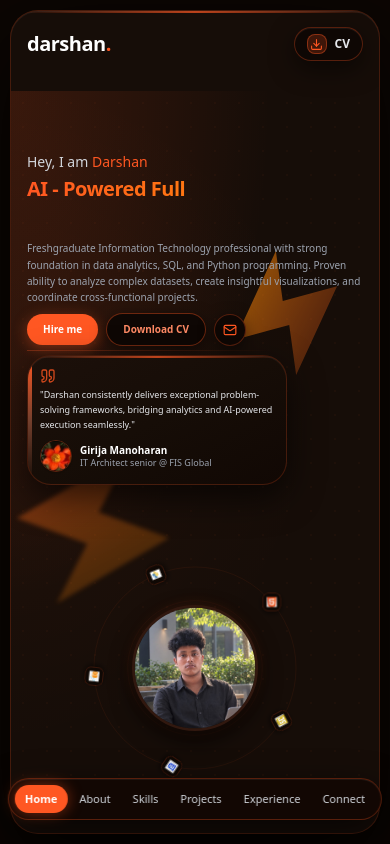
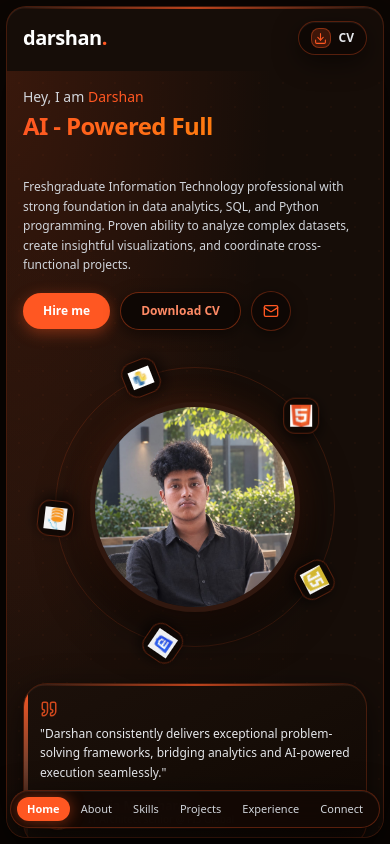
Before and after one commit to Darshan-U-18/Darshan-Portfolio, a React (Vite) app: page / in a window 390 px wide. Built offline with nearby package versions, Linux system fonts and the light colour scheme.

Commit message:
Fix mobile and tablet responsiveness, enlarge profile picture, and enhance touch navigation

```diff
--- a/src/App.jsx
+++ b/src/App.jsx
@@ -45,16 +45,16 @@ export default function App() {
   };
 
   return (
-    <div className="h-dvh w-full bg-[#0c0603] p-2.5 text-white selection:bg-[#FF5722] selection:text-white sm:p-5 overflow-hidden">
-      <div className="relative h-full w-full overflow-hidden rounded-[28px] sm:rounded-[32px] border border-[#FF5722]/20 bg-[#160d08] shadow-[0_30px_90px_rgba(0,0,0,0.8),inset_0_1px_0_rgba(255,255,255,0.06)]">
+    <div className="h-dvh w-full bg-[#0c0603] p-1.5 sm:p-3 md:p-5 text-white selection:bg-[#FF5722] selection:text-white overflow-hidden">
+      <div className="relative h-full w-full overflow-hidden rounded-[20px] sm:rounded-[28px] md:rounded-[32px] border border-[#FF5722]/20 bg-[#160d08] shadow-[0_30px_90px_rgba(0,0,0,0.8),inset_0_1px_0_rgba(255,255,255,0.06)]">
         {/* Top Laser Accent on App Shell */}
         <div className="absolute top-0 left-0 right-0 h-[2px] bg-gradient-to-r from-transparent via-[#FF5722]/70 to-transparent pointer-events-none z-50" />
 
         <Navbar activeTab={activeTab} setActiveTab={setActiveTab} />
 
-        <div className="h-full w-full pb-6 pt-20 sm:pt-24">
+        <div className="h-full w-full pb-0 pt-16 sm:pt-20 md:pt-24">
           <Suspense fallback={<div className="flex h-full items-center justify-center font-mono text-xs uppercase tracking-widest text-[#FF5722]">Synchronizing view...</div>}>
-            <div key={activeTab} className={`h-full w-full animate-fadeIn hide-scrollbar ${activeTab === 'home' ? 'overflow-hidden' : 'overflow-y-auto'}`}>
+            <div key={activeTab} className={`h-full w-full animate-fadeIn hide-scrollbar overflow-y-auto ${activeTab === 'home' ? 'lg:overflow-hidden' : ''}`}>
               {renderCurrentView()}
             </div>
           </Suspense>
--- a/src/components/Hero.jsx
+++ b/src/components/Hero.jsx
@@ -44,7 +44,7 @@ export default function Hero({ setActiveTab }) {
   const resumeUrl = `${import.meta.env.BASE_URL}Darshan_U_Resume.pdf`;
 
   return (
-    <div className="relative flex h-full w-full flex-col lg:flex-row items-center justify-center bg-[#160d08] px-4 py-4 lg:px-20 overflow-hidden">
+    <div className="relative flex min-h-full w-full flex-col lg:flex-row items-center justify-center bg-[#160d08] px-4 sm:px-8 lg:px-16 py-4 sm:py-6 lg:py-4 pb-28 sm:pb-32 lg:pb-6 overflow-x-hidden">
 
       {/* Ambient Dot Matrix Background (Matching About & Projects) */}
       <div className="absolute inset-0 bg-[radial-gradient(rgba(255,87,34,0.06)_1px,transparent_1px)] [background-size:24px_24px] pointer-events-none opacity-60" />
@@ -54,7 +54,7 @@ export default function Hero({ setActiveTab }) {
       <div className="absolute bottom-0 right-0 w-[800px] h-[800px] bg-[radial-gradient(circle_at_center,rgba(255,100,50,0.05),transparent_60%)] rounded-full pointer-events-none" />
 
       {/* Decorative Thunder Spikes */}
-      <div className="absolute left-[-5%] top-[40%] text-[#FF5722]/80 opacity-60 pointer-events-none rotate-[20deg] scale-100 lg:scale-150 blur-[2px]">
+      <div className="absolute left-[-5%] top-[40%] text-[#FF5722]/80 opacity-40 sm:opacity-60 pointer-events-none rotate-[20deg] scale-100 lg:scale-150 blur-[2px] hidden sm:block">
         <svg width="200" height="300" viewBox="0 0 24 24" fill="url(#grad1)" stroke="none">
           <defs>
             <linearGradient id="grad1" x1="0%" y1="0%" x2="100%" y2="100%">
@@ -66,7 +66,7 @@ export default function Hero({ setActiveTab }) {
         </svg>
       </div>
 
-      <div className="absolute right-[-2%] top-[10%] text-[#FF5722]/80 opacity-80 pointer-events-none rotate-[-15deg] scale-75 lg:scale-125">
+      <div className="absolute right-[-2%] top-[10%] text-[#FF5722]/80 opacity-60 sm:opacity-80 pointer-events-none rotate-[-15deg] scale-75 lg:scale-125 hidden sm:block">
         <svg width="200" height="300" viewBox="0 0 24 24" fill="url(#grad2)" stroke="none">
           <defs>
             <linearGradient id="grad2" x1="0%" y1="0%" x2="100%" y2="100%">
@@ -78,29 +78,29 @@ export default function Hero({ setActiveTab }) {
         </svg>
       </div>
 
-      <div className="z-10 mx-auto grid w-full max-w-[1200px] grid-cols-1 items-center gap-2 lg:gap-8 lg:grid-cols-2 relative h-full">
+      <div className="z-10 mx-auto grid w-full max-w-[1200px] grid-cols-1 items-center gap-6 sm:gap-8 md:grid-cols-2 relative h-full">
 
         {/* Left Column: Text & Actions */}
-        <div className="space-y-1 sm:space-y-2 lg:space-y-3 z-20 flex flex-col justify-center">
+        <div className="space-y-3 sm:space-y-4 lg:space-y-4 z-20 flex flex-col justify-center text-left">
           <div>
             <h2 className="text-sm sm:text-base lg:text-lg text-gray-300 font-medium mb-1">
               Hey, I am <span className="text-[#FF5722]">{siteConfig.name.split(' ')[0]}</span>
             </h2>
-            <h1 className="text-xl sm:text-2xl lg:text-4xl xl:text-5xl font-bold tracking-tight mb-1 lg:mb-2 h-[60px] sm:h-[70px] lg:h-[96px] xl:h-[120px] flex items-start bg-gradient-to-r from-[#FF5722] to-[#ff9800] bg-clip-text text-transparent">
+            <h1 className="text-2xl sm:text-3xl md:text-3xl lg:text-4xl xl:text-5xl font-bold tracking-tight mb-2 min-h-[58px] sm:min-h-[68px] md:min-h-[76px] lg:min-h-[96px] flex items-start bg-gradient-to-r from-[#FF5722] to-[#ff9800] bg-clip-text text-transparent">
               <span className="typing-cursor leading-tight">
                 {currentText || '\u00A0'}
               </span>
             </h1>
-            <p className="text-gray-400 text-[10px] sm:text-xs lg:text-sm max-w-sm leading-relaxed">
+            <p className="text-gray-300 text-xs sm:text-sm lg:text-sm max-w-lg leading-relaxed">
               {siteConfig.description}
             </p>
           </div>
 
           {/* Action Buttons */}
-          <div className="flex items-center gap-2 lg:gap-4 pt-1 mb-1">
+          <div className="flex flex-wrap items-center gap-2.5 sm:gap-3 lg:gap-4 pt-1 mb-1">
             <button
               onClick={() => setActiveTab('connect')}
-              className="bg-[#FF5722] hover:bg-[#E64A19] text-white font-semibold px-4 py-2 lg:px-6 lg:py-2.5 rounded-full transition-all duration-300 flex items-center gap-2 text-[10px] lg:text-xs shadow-[0_4px_15px_rgba(255,87,34,0.4)]"
+              className="bg-[#FF5722] hover:bg-[#E64A19] active:scale-95 text-white font-semibold px-5 py-2.5 sm:px-6 sm:py-2.5 rounded-full transition-all duration-300 flex items-center gap-2 text-xs sm:text-xs lg:text-sm shadow-[0_4px_15px_rgba(255,87,34,0.4)]"
             >
               Hire me
             </button>
@@ -109,94 +109,107 @@ export default function Hero({ setActiveTab }) {
               download="Darshan_U_Resume.pdf"
               target="_blank"
               rel="noopener noreferrer"
-              className="bg-[#0e0704] border border-[#FF5722]/40 text-[#FF8A65] hover:text-white hover:bg-[#FF5722]/15 hover:border-[#FF5722] font-semibold px-4 py-2 lg:px-6 lg:py-2.5 rounded-full transition-all duration-300 flex items-center gap-2 text-[10px] lg:text-xs shadow-[0_4px_15px_rgba(0,0,0,0.5)]"
+              className="bg-[#0e0704] border border-[#FF5722]/40 text-[#FF8A65] hover:text-white hover:bg-[#FF5722]/15 hover:border-[#FF5722] active:scale-95 font-semibold px-5 py-2.5 sm:px-6 sm:py-2.5 rounded-full transition-all duration-300 flex items-center gap-2 text-xs sm:text-xs lg:text-sm shadow-[0_4px_15px_rgba(0,0,0,0.5)]"
             >
               Download CV
             </a>
             <button
               onClick={() => setActiveTab('connect')}
-              className="w-8 h-8 lg:w-10 lg:h-10 bg-[#0e0704] border border-[#FF5722]/30 hover:border-[#FF5722] hover:bg-[#FF5722]/15 rounded-full flex items-center justify-center text-[#FF5722] transition-all duration-300 shadow-[0_4px_15px_rgba(0,0,0,0.5)]"
+              className="w-10 h-10 bg-[#0e0704] border border-[#FF5722]/30 hover:border-[#FF5722] hover:bg-[#FF5722]/15 active:scale-95 rounded-full flex items-center justify-center text-[#FF5722] transition-all duration-300 shadow-[0_4px_15px_rgba(0,0,0,0.5)]"
               title="Direct Message"
             >
-              <Mail size={14} className="lg:scale-110" />
+              <Mail size={16} />
             </button>
           </div>
 
-          <div className="w-full max-w-[250px] lg:max-w-sm h-px bg-gradient-to-r from-[#FF5722]/30 to-transparent my-1 sm:my-2" />
+          <div className="w-full max-w-md h-px bg-gradient-to-r from-[#FF5722]/30 to-transparent my-1 sm:my-2 hidden md:block" />
 
-          {/* Obsidian Carbon Quote Box (Matching About & Projects theme) */}
-          <div className="group relative overflow-hidden rounded-[24px] border border-[#FF5722]/20 bg-gradient-to-br from-[#1c100a] via-[#160d07] to-[#110804] p-3 sm:p-4 lg:p-5 max-w-[260px] sm:max-w-[280px] lg:max-w-sm shadow-[0_12px_35px_rgba(0,0,0,0.65),inset_0_1px_0_rgba(255,255,255,0.05)] transition-all duration-300 hover:border-[#FF5722]/60 hover:-translate-y-0.5">
+          {/* Obsidian Carbon Quote Box (Shown on tablet & desktop in left column) */}
+          <div className="hidden md:block group relative overflow-hidden rounded-[24px] border border-[#FF5722]/20 bg-gradient-to-br from-[#1c100a] via-[#160d07] to-[#110804] p-4 sm:p-5 max-w-md shadow-[0_12px_35px_rgba(0,0,0,0.65),inset_0_1px_0_rgba(255,255,255,0.05)] transition-all duration-300 hover:border-[#FF5722]/60 hover:-translate-y-0.5">
             {/* Top Laser Accent */}
             <div className="absolute top-0 left-0 right-0 h-[2px] bg-gradient-to-r from-transparent via-[#FF5722]/70 to-transparent group-hover:via-[#FF5722] transition-all" />
 
             {/* Left Rail */}
             <div className="absolute left-0 top-0 bottom-0 w-1 bg-gradient-to-b from-[#FF5722] via-[#FF8A65]/40 to-transparent" />
 
-            <Quote size={16} className="text-[#FF5722] mb-1 opacity-80" />
-            <p className="text-gray-200 text-[9px] lg:text-xs leading-relaxed mb-2">
+            <Quote size={18} className="text-[#FF5722] mb-1.5 opacity-80" />
+            <p className="text-gray-200 text-xs sm:text-xs lg:text-sm leading-relaxed mb-3">
               "Darshan consistently delivers exceptional problem-solving frameworks, bridging analytics and AI-powered execution seamlessly."
             </p>
-            <div className="flex items-center gap-2 lg:gap-3">
-              <div className="w-8 h-8 lg:w-10 lg:h-10 rounded-full overflow-hidden border border-[#FF5722]/30 shadow-sm shrink-0">
+            <div className="flex items-center gap-3">
+              <div className="w-9 h-9 sm:w-10 sm:h-10 rounded-full overflow-hidden border border-[#FF5722]/30 shadow-sm shrink-0">
                 <img src={girijaProfile} alt="Girija" className="w-full h-full object-cover" />
               </div>
               <div>
-                <h4 className="text-[10px] lg:text-xs font-bold text-white leading-tight">Girija Manoharan</h4>
-                <p className="text-[9px] lg:text-[10px] text-gray-400 leading-tight">IT Architect senior @ FIS Global</p>
+                <h4 className="text-xs sm:text-sm font-bold text-white leading-tight">Girija Manoharan</h4>
+                <p className="text-[10px] sm:text-xs text-gray-400 leading-tight">IT Architect senior @ FIS Global</p>
               </div>
             </div>
           </div>
         </div>
 
-        {/* Right Column: Character & Floating Tech */}
-        <div className="relative flex justify-center items-center h-[160px] sm:h-[220px] lg:h-[400px] z-10 scale-[0.45] sm:scale-[0.6] lg:scale-95 origin-center lg:origin-right mt-1 lg:mt-0">
+        {/* Right Column: Character & Floating Tech & Mobile Quote Box */}
+        <div className="flex flex-col items-center justify-center w-full z-10">
+          <div
+            className="relative flex justify-center items-center my-3 sm:my-4 md:my-0"
+            style={{ width: 'var(--orbit-size)', height: 'var(--orbit-size)', minHeight: 'var(--orbit-size)' }}
+          >
 
             {/* Orbit Rings */}
-          <div className="absolute w-[450px] h-[450px] border border-[#FF5722]/15 rounded-full pointer-events-none" />
-          <div className="absolute w-[300px] h-[300px] border border-[#FF5722]/10 rounded-full pointer-events-none" />
+            <div
+              className="absolute border border-[#FF5722]/15 rounded-full pointer-events-none"
+              style={{ width: 'var(--orbit-size)', height: 'var(--orbit-size)' }}
+            />
+            <div
+              className="absolute border border-[#FF5722]/10 rounded-full pointer-events-none"
+              style={{ width: 'calc(var(--orbit-size) * 0.74)', height: 'calc(var(--orbit-size) * 0.74)' }}
+            />
 
             {/* Rotating Tech Badges */}
-          <div className="absolute w-[450px] h-[450px] rounded-full animate-[spin_40s_linear_infinite] pointer-events-none z-30">
+            <div
+              className="absolute rounded-full animate-[spin_40s_linear_infinite] pointer-events-none z-30"
+              style={{ width: 'var(--orbit-size)', height: 'var(--orbit-size)' }}
+            >
 
               {/* 1. HTML (0deg) */}
-            <div className="absolute inset-0 flex items-center justify-center origin-center" style={{ transform: 'rotate(0deg) translate(0, -225px)' }}>
-              <div className="w-10 h-10 lg:w-12 lg:h-12 bg-[#0e0704]/90 rounded-xl p-2 shadow-[0_4px_15px_rgba(0,0,0,0.7)] border border-[#FF5722]/30 flex items-center justify-center animate-[spin_40s_linear_infinite_reverse]" style={{ transform: 'rotate(0deg)' }}>
+              <div className="absolute inset-0 flex items-center justify-center origin-center" style={{ transform: 'rotate(0deg) translateY(calc(-1 * var(--orbit-radius)))' }}>
+                <div className="w-9 h-9 sm:w-10 sm:h-10 md:w-11 md:h-11 lg:w-12 lg:h-12 bg-[#0e0704]/90 rounded-xl p-1.5 sm:p-2 shadow-[0_4px_15px_rgba(0,0,0,0.7)] border border-[#FF5722]/30 flex items-center justify-center animate-[spin_40s_linear_infinite_reverse]" style={{ transform: 'rotate(0deg)' }}>
                   <img src={htmlLogo} alt="HTML" className="w-full h-full object-contain pointer-events-none" />
                 </div>
               </div>
 
               {/* 2. JS (72deg) */}
-            <div className="absolute inset-0 flex items-center justify-center origin-center" style={{ transform: 'rotate(72deg) translate(0, -225px)' }}>
-              <div className="w-10 h-10 lg:w-12 lg:h-12 bg-[#0e0704]/90 rounded-xl p-2 shadow-[0_4px_15px_rgba(0,0,0,0.7)] border border-[#FF5722]/30 flex items-center justify-center animate-[spin_40s_linear_infinite_reverse]" style={{ transform: 'rotate(-72deg)' }}>
+              <div className="absolute inset-0 flex items-center justify-center origin-center" style={{ transform: 'rotate(72deg) translateY(calc(-1 * var(--orbit-radius)))' }}>
+                <div className="w-9 h-9 sm:w-10 sm:h-10 md:w-11 md:h-11 lg:w-12 lg:h-12 bg-[#0e0704]/90 rounded-xl p-1.5 sm:p-2 shadow-[0_4px_15px_rgba(0,0,0,0.7)] border border-[#FF5722]/30 flex items-center justify-center animate-[spin_40s_linear_infinite_reverse]" style={{ transform: 'rotate(-72deg)' }}>
                   <img src={jsLogo} alt="JS" className="w-full h-full object-contain pointer-events-none" />
                 </div>
               </div>
 
               {/* 3. CSS (144deg) */}
-            <div className="absolute inset-0 flex items-center justify-center origin-center" style={{ transform: 'rotate(144deg) translate(0, -225px)' }}>
-              <div className="w-10 h-10 lg:w-12 lg:h-12 bg-[#0e0704]/90 rounded-xl p-2 shadow-[0_4px_15px_rgba(0,0,0,0.7)] border border-[#FF5722]/30 flex items-center justify-center animate-[spin_40s_linear_infinite_reverse]" style={{ transform: 'rotate(-144deg)' }}>
+              <div className="absolute inset-0 flex items-center justify-center origin-center" style={{ transform: 'rotate(144deg) translateY(calc(-1 * var(--orbit-radius)))' }}>
+                <div className="w-9 h-9 sm:w-10 sm:h-10 md:w-11 md:h-11 lg:w-12 lg:h-12 bg-[#0e0704]/90 rounded-xl p-1.5 sm:p-2 shadow-[0_4px_15px_rgba(0,0,0,0.7)] border border-[#FF5722]/30 flex items-center justify-center animate-[spin_40s_linear_infinite_reverse]" style={{ transform: 'rotate(-144deg)' }}>
                   <img src={cssLogo} alt="CSS" className="w-full h-full object-contain pointer-events-none" />
                 </div>
               </div>
 
               {/* 4. MySQL (216deg) */}
-            <div className="absolute inset-0 flex items-center justify-center origin-center" style={{ transform: 'rotate(216deg) translate(0, -225px)' }}>
-              <div className="w-10 h-10 lg:w-12 lg:h-12 bg-[#0e0704]/90 rounded-xl p-2 shadow-[0_4px_15px_rgba(0,0,0,0.7)] border border-[#FF5722]/30 flex items-center justify-center animate-[spin_40s_linear_infinite_reverse]" style={{ transform: 'rotate(-216deg)' }}>
+              <div className="absolute inset-0 flex items-center justify-center origin-center" style={{ transform: 'rotate(216deg) translateY(calc(-1 * var(--orbit-radius)))' }}>
+                <div className="w-9 h-9 sm:w-10 sm:h-10 md:w-11 md:h-11 lg:w-12 lg:h-12 bg-[#0e0704]/90 rounded-xl p-1.5 sm:p-2 shadow-[0_4px_15px_rgba(0,0,0,0.7)] border border-[#FF5722]/30 flex items-center justify-center animate-[spin_40s_linear_infinite_reverse]" style={{ transform: 'rotate(-216deg)' }}>
                   <img src={mysqlLogo} alt="MySQL" className="w-full h-full object-contain pointer-events-none" />
                 </div>
               </div>
 
               {/* 5. Python (288deg) */}
-            <div className="absolute inset-0 flex items-center justify-center origin-center" style={{ transform: 'rotate(288deg) translate(0, -225px)' }}>
-              <div className="w-10 h-10 lg:w-12 lg:h-12 bg-[#0e0704]/90 rounded-xl p-2 shadow-[0_4px_15px_rgba(0,0,0,0.7)] border border-[#FF5722]/30 flex items-center justify-center animate-[spin_40s_linear_infinite_reverse]" style={{ transform: 'rotate(-288deg)' }}>
+              <div className="absolute inset-0 flex items-center justify-center origin-center" style={{ transform: 'rotate(288deg) translateY(calc(-1 * var(--orbit-radius)))' }}>
+                <div className="w-9 h-9 sm:w-10 sm:h-10 md:w-11 md:h-11 lg:w-12 lg:h-12 bg-[#0e0704]/90 rounded-xl p-1.5 sm:p-2 shadow-[0_4px_15px_rgba(0,0,0,0.7)] border border-[#FF5722]/30 flex items-center justify-center animate-[spin_40s_linear_infinite_reverse]" style={{ transform: 'rotate(-288deg)' }}>
                   <img src={pythonLogo} alt="Python" className="w-full h-full object-contain pointer-events-none" />
                 </div>
               </div>
 
             </div>
 
-          {/* Main Character Image - Circular with Ember Ring */}
-          <div className="relative z-20 w-[280px] h-[280px] sm:w-[320px] sm:h-[320px] lg:w-[350px] lg:h-[350px] rounded-full overflow-hidden border-[6px] lg:border-[8px] border-[#31180f] shadow-[0_20px_50px_rgba(0,0,0,0.7),0_0_30px_rgba(255,87,34,0.15)] bg-[#1a0f08]">
+            {/* Main Character Image - Circular with Ember Ring (Big & prominent on all screens) */}
+            <div className="relative z-20 w-[210px] h-[210px] sm:w-[250px] sm:h-[250px] md:w-[280px] md:h-[280px] lg:w-[350px] lg:h-[350px] rounded-full overflow-hidden border-[5px] sm:border-[6px] lg:border-[8px] border-[#31180f] shadow-[0_20px_50px_rgba(0,0,0,0.7),0_0_30px_rgba(255,87,34,0.18)] bg-[#1a0f08]">
                <img
                   src={profileImage}
                   alt="Darshan U."
@@ -206,6 +219,30 @@ export default function Hero({ setActiveTab }) {
 
           </div>
 
+          {/* Obsidian Carbon Quote Box (Shown on mobile screens right below profile picture) */}
+          <div className="block md:hidden w-full mt-6 group relative overflow-hidden rounded-[24px] border border-[#FF5722]/20 bg-gradient-to-br from-[#1c100a] via-[#160d07] to-[#110804] p-4 sm:p-5 max-w-md shadow-[0_12px_35px_rgba(0,0,0,0.65),inset_0_1px_0_rgba(255,255,255,0.05)] transition-all duration-300">
+            {/* Top Laser Accent */}
+            <div className="absolute top-0 left-0 right-0 h-[2px] bg-gradient-to-r from-transparent via-[#FF5722]/70 to-transparent group-hover:via-[#FF5722] transition-all" />
+
+            {/* Left Rail */}
+            <div className="absolute left-0 top-0 bottom-0 w-1 bg-gradient-to-b from-[#FF5722] via-[#FF8A65]/40 to-transparent" />
+
+            <Quote size={18} className="text-[#FF5722] mb-1.5 opacity-80" />
+            <p className="text-gray-200 text-xs sm:text-sm leading-relaxed mb-3">
+              "Darshan consistently delivers exceptional problem-solving frameworks, bridging analytics and AI-powered execution seamlessly."
+            </p>
+            <div className="flex items-center gap-3">
+              <div className="w-9 h-9 sm:w-10 sm:h-10 rounded-full overflow-hidden border border-[#FF5722]/30 shadow-sm shrink-0">
+                <img src={girijaProfile} alt="Girija" className="w-full h-full object-cover" />
+              </div>
+              <div>
+                <h4 className="text-xs sm:text-sm font-bold text-white leading-tight">Girija Manoharan</h4>
+                <p className="text-[10px] sm:text-xs text-gray-400 leading-tight">IT Architect senior @ FIS Global</p>
+              </div>
+            </div>
+          </div>
+        </div>
+
       </div>
 
     </div>
--- a/src/components/Navbar.jsx
+++ b/src/components/Navbar.jsx
@@ -28,7 +28,7 @@ export default function Navbar({ activeTab, setActiveTab }) {
   const resumeUrl = `${import.meta.env.BASE_URL}Darshan_U_Resume.pdf`;
 
   return (
-    <header className="absolute inset-x-0 top-0 z-40 mx-auto flex w-full items-center justify-between px-4 py-4 sm:px-8 lg:px-12 sm:py-5">
+    <header className="absolute inset-x-0 top-0 z-40 mx-auto flex w-full items-center justify-between px-4 sm:px-8 lg:px-12 py-3.5 sm:py-5">
       {/* Logo */}
       <a
         href="#home"
@@ -39,7 +39,7 @@ export default function Navbar({ activeTab, setActiveTab }) {
       </a>
 
       {/* Nav Menu Capsule */}
-      <nav className="fixed bottom-6 left-1/2 z-50 flex w-[96%] max-w-md sm:max-w-lg md:max-w-none -translate-x-1/2 items-center justify-between sm:justify-center rounded-full border border-[#FF5722]/30 bg-[#120804]/95 px-1.5 py-1.5 text-[11px] font-medium text-gray-300 shadow-[0_12px_35px_rgba(0,0,0,0.7),inset_0_1px_0_rgba(255,255,255,0.06)] backdrop-blur-md sm:space-x-1 sm:px-3 sm:text-xs md:absolute md:top-1/2 md:bottom-auto md:-translate-y-1/2 md:w-auto md:bg-[#120804]/90 md:py-1.5 md:text-sm">
+      <nav className="fixed bottom-4 sm:bottom-6 left-1/2 z-50 flex w-[calc(100%-20px)] max-w-sm sm:max-w-xl lg:max-w-none -translate-x-1/2 items-center justify-between sm:justify-center rounded-full border border-[#FF5722]/30 bg-[#120804]/95 px-1.5 py-1.5 text-[11px] font-medium text-gray-300 shadow-[0_12px_35px_rgba(0,0,0,0.7),inset_0_1px_0_rgba(255,255,255,0.06)] backdrop-blur-md overflow-x-auto hide-scrollbar sm:space-x-1 sm:px-3 sm:text-xs lg:absolute lg:top-1/2 lg:bottom-auto lg:-translate-y-1/2 lg:w-auto lg:bg-[#120804]/90 lg:py-1.5 lg:text-sm">
         {navItems.map((item) => {
           const isActive = activeTab === item.id;
           return (
@@ -47,7 +47,7 @@ export default function Navbar({ activeTab, setActiveTab }) {
               key={item.id}
               href={`#${item.id}`}
               onClick={(e) => handleNavClick(e, item.id)}
-              className={`rounded-full px-2.5 py-1.5 sm:px-4 sm:py-1.5 transition-all duration-200 ${
+              className={`shrink-0 rounded-full px-2.5 py-1 sm:px-3.5 sm:py-1.5 transition-all duration-200 ${
                 isActive
                   ? 'bg-[#FF5722] text-white font-semibold shadow-[0_0_15px_rgba(255,87,34,0.45)]'
                   : 'hover:bg-[#FF5722]/10 hover:text-white text-gray-300'
--- a/src/components/Projects.tsx
+++ b/src/components/Projects.tsx
@@ -276,7 +276,7 @@ export default function Projects() {
   const resumeUrl = `${import.meta.env.BASE_URL}Darshan_U_Resume.pdf`;
 
   return (
-    <section id="projects" className="hide-scrollbar relative w-full overflow-y-auto px-4 pb-16 pt-8 text-white sm:px-8 lg:px-12">
+    <section id="projects" className="hide-scrollbar relative w-full overflow-y-auto px-4 sm:px-8 lg:px-12 pt-6 sm:pt-8 pb-28 sm:pb-32 lg:pb-16 text-white">
       {/* Subtle Dot Matrix Background (Identical to About Section) */}
       <div className="absolute inset-0 bg-[radial-gradient(rgba(255,87,34,0.06)_1px,transparent_1px)] [background-size:24px_24px] pointer-events-none opacity-60" />
 
@@ -288,7 +288,7 @@ export default function Projects() {
               <FolderGit2 size={15} />
               <span>Automated GitHub Feed</span>
             </div>
-            <h1 className="text-3xl sm:text-4xl font-black uppercase tracking-tight text-white">
+            <h1 className="text-2xl sm:text-3xl md:text-4xl font-black uppercase tracking-tight text-white">
               Projects<span className="text-[#FF5722]">.</span>
             </h1>
             <p className="mt-2 text-sm text-gray-300 max-w-xl">
--- a/src/index.css
+++ b/src/index.css
@@ -34,6 +34,39 @@ body {
   overflow-x: hidden;
 }
 
+:root {
+  --orbit-radius: 140px;
+  --orbit-size: 280px;
+}
+
+@media (min-width: 480px) {
+  :root {
+    --orbit-radius: 155px;
+    --orbit-size: 310px;
+  }
+}
+
+@media (min-width: 640px) {
+  :root {
+    --orbit-radius: 175px;
+    --orbit-size: 350px;
+  }
+}
+
+@media (min-width: 768px) {
+  :root {
+    --orbit-radius: 190px;
+    --orbit-size: 380px;
+  }
+}
+
+@media (min-width: 1024px) {
+  :root {
+    --orbit-radius: 225px;
+    --orbit-size: 450px;
+  }
+}
+
 @keyframes fadeIn {
   from { opacity: 0; transform: translateY(6px); }
   to { opacity: 1; transform: translateY(0); }
```
Also changed, not shown: src/views/AboutView.tsx (+4 -4 lines), src/views/ConnectView.jsx (+8 -8 lines), src/views/ExperienceView.tsx (+4 -4 lines), src/views/SkillsView.jsx (+10 -10 lines). Lines whose indentation alone changed are shown as unchanged.
